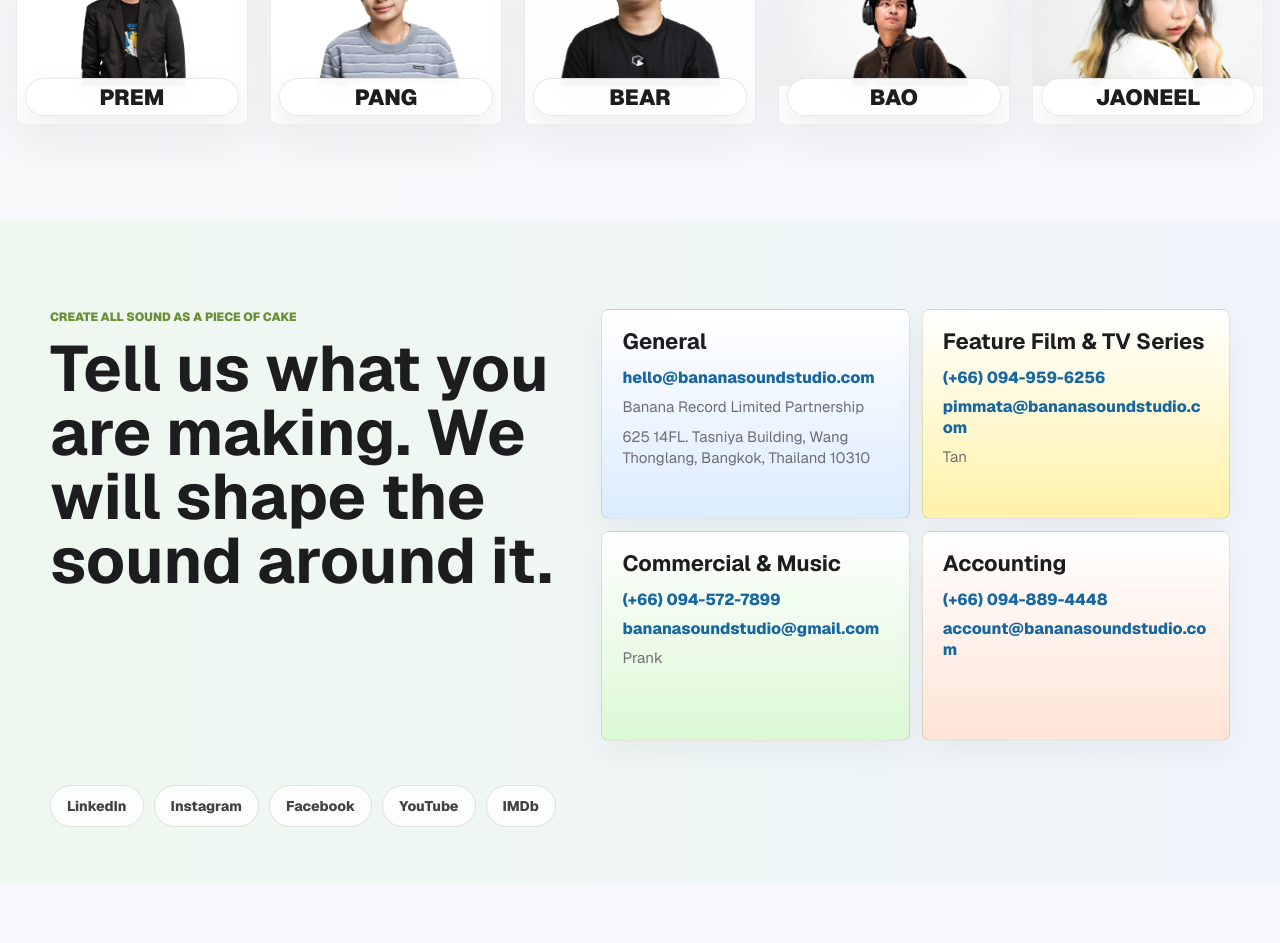
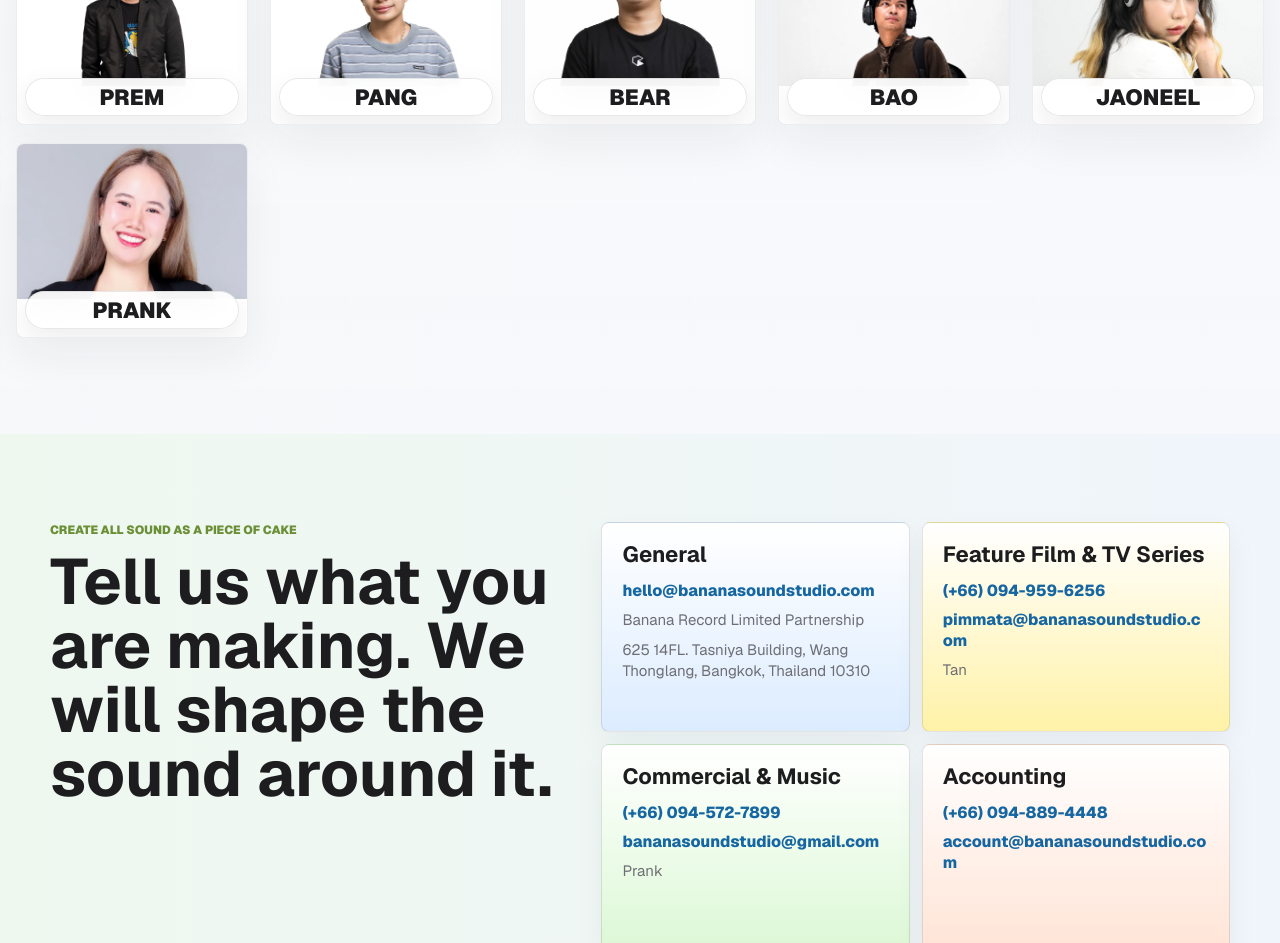
Before and after one commit to eskimo-project/bananasoundstudio, a Next.js app: page / in a window 1280 px wide. Shown: the part 10940-11883 px from the top of the page. Before the commit the page ends 11823 px from the top, so only its background shows below. Built offline with nearby package versions, Linux system fonts and the light colour scheme.

Commit message:
Add Prank to studio team

```diff
--- a/app/page.tsx
+++ b/app/page.tsx
@@ -55,6 +55,12 @@ const peopleAssets: Asset[] = [
     src: "/people/jaoneel.webp",
     original: "/people/jaoneel.webp",
     title: "JAONEEL",
+  },
+  {
+    category: "people",
+    src: "/people/prank.webp",
+    original: "/people/prank.webp",
+    title: "PRANK",
   },
 ];
 const workAssets = assetsByCategory("work");
@@ -379,6 +385,7 @@ const peopleCategories = [
       "BEAR",
       "BAO",
       "JAONEEL",
+      "PRANK",
     ],
   },
 ];
```
Also changed, not shown: public/people/prank.webp (added).
